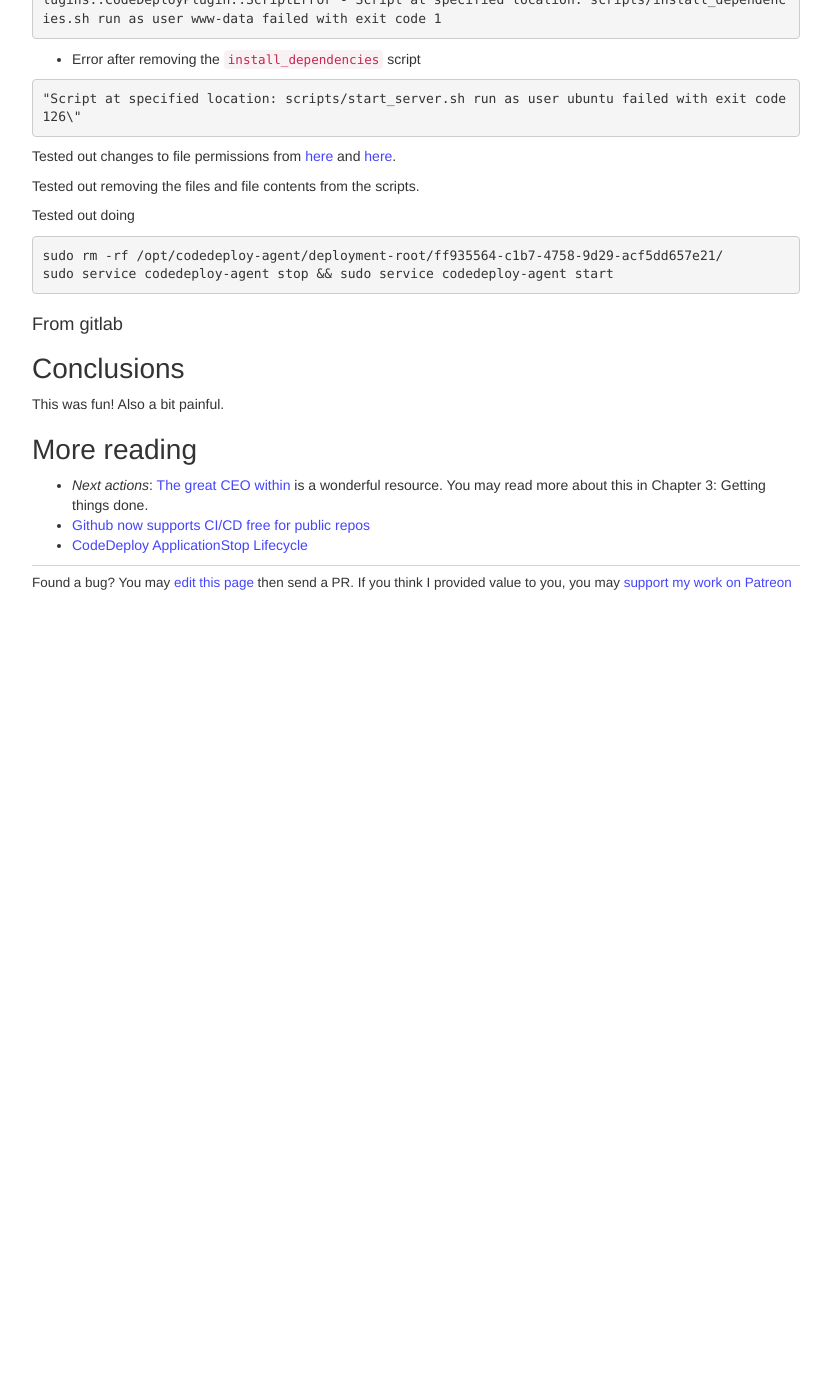
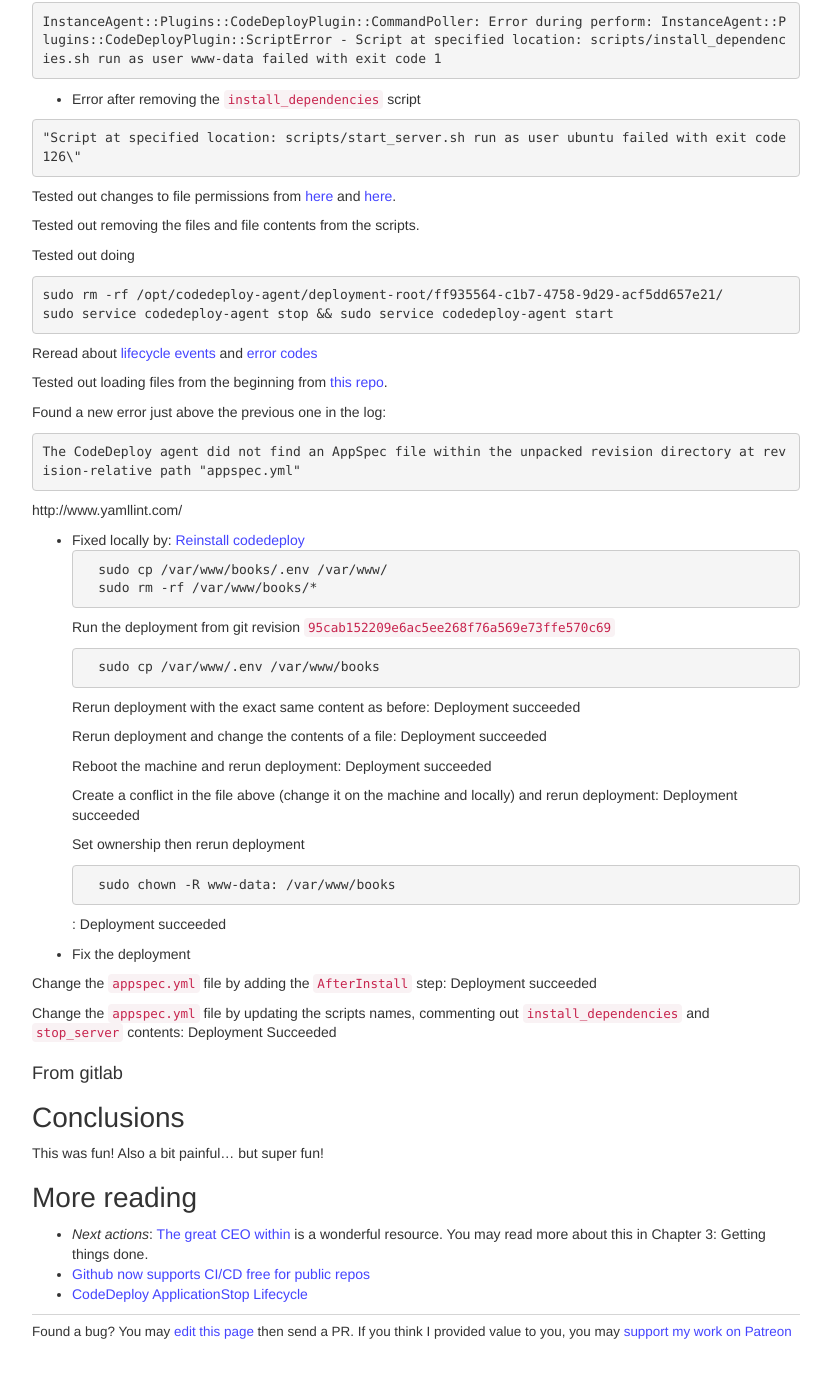
Before and after one commit to anrei0000/anrei0000.github.io, a Jekyll site: the page built from _posts/2019-08-02-ci_cd_with_laravel_bitbucket_aws.md, in a window 1280 px wide and 1400 px high, scrolled down 9165 px. Shown: the top 1378 px of the window, without its empty margins (224-1055 px from the left). Built offline with Jekyll 4.4.1, drawn with Linux system fonts in a browser that asks for light colours; nearby versions of some CDN libraries; a style sheet for code colours, icons or effects is not loaded; before the commit the page ends 9816 px from its top, so only the background shows below that; some of the changed text lies outside the part shown.

Commit message:
- auto deployment

````diff
--- a/_posts/2019-08-02-implement_auto_deployment.md
+++ b/_posts/2019-08-02-ci_cd_with_laravel_bitbucket_aws.md
@@ -1,10 +1,10 @@
 ---
 layout: post
-title: "Auto-deployment from Bitbucket to AWS"
+title: "CI/CD with Laravel, Bitbucket and AWS"
 date: 2019-08-02
 ---
 
-TL;DR I tell you the story of how I got a working CI/CD with a Laravel project, Bitbucket and AWS.
+TL;DR I tell you the story of how I got a working Laravel project hosted on Bitbucket installed on an EC2 instance with a pipeline configured to build on pushes to master.
 
 # Overview
 
@@ -20,6 +20,7 @@
 * [Build the pipeline](#build-the-pipeline)
 * [Debug locally](#debug-locally)
 * [Deploy to staging](#deploy-to-staging)
+* [Test deployment](#test-deployment)
 * [More reading](#more-reading)
 
 # Intro
@@ -107,7 +108,7 @@
 
 # (just in case) Uninstall CodeDeploy
 ```
-sudo apt-get remove codedeploy-agent
+sudo apt-get remove codedeploy-agent -y
 sudo apt-get purge codedeploy-agent
 sudo rm -rf /opt/codedeploy-agent /var/log/aws/codedeploy-agent
 ```
@@ -492,11 +493,50 @@
 sudo service codedeploy-agent stop && sudo service codedeploy-agent start
 ```
 
+Reread about [lifecycle events](https://docs.aws.amazon.com/codedeploy/latest/userguide/reference-appspec-file-structure-hooks.htmlhttps://docs.aws.amazon.com/codedeploy/latest/userguide/reference-appspec-file-structure-hooks.html) and [error codes](https://docs.aws.amazon.com/codedeploy/latest/userguide/error-codes.html)
 
+Tested out loading files from the beginning from [this repo](https://bitbucket.org/awslabs/aws-codedeploy-bitbucket-pipelines-python/src/master/).
+
+Found a new error just above the previous one in the log:
+```
+The CodeDeploy agent did not find an AppSpec file within the unpacked revision directory at revision-relative path "appspec.yml"
+```
+http://www.yamllint.com/
+
+* Fixed locally by:
+    [Reinstall codedeploy](#just-in-case-uninstall-codedeploy)
+    ```
+    sudo cp /var/www/books/.env /var/www/
+    sudo rm -rf /var/www/books/*
+    ```
+    Run the deployment from git revision `95cab152209e6ac5ee268f76a569e73ffe570c69`
+    ```
+    sudo cp /var/www/.env /var/www/books
+    ```
+
+    Rerun deployment with the exact same content as before: Deployment succeeded
+
+    Rerun deployment and change the contents of a file: Deployment succeeded
+
+    Reboot the machine and rerun deployment: Deployment succeeded
+
+    Create a conflict in the file above (change it on the machine and locally) and rerun deployment: Deployment succeeded
+
+    Set ownership then rerun deployment
+    ```
+    sudo chown -R www-data: /var/www/books
+    ```
+    : Deployment succeeded
+
+* Fix the deployment
+
+Change the `appspec.yml` file by adding the `AfterInstall` step: Deployment succeeded
+
+Change the `appspec.yml` file by updating the scripts names, commenting out `install_dependencies` and `stop_server` contents: Deployment Succeeded
 ### From gitlab
 
 # Conclusions
-This was fun! Also a bit painful.
+This was fun! Also a bit painful... but super fun!
 
 # More reading
 * _Next actions_:
````
